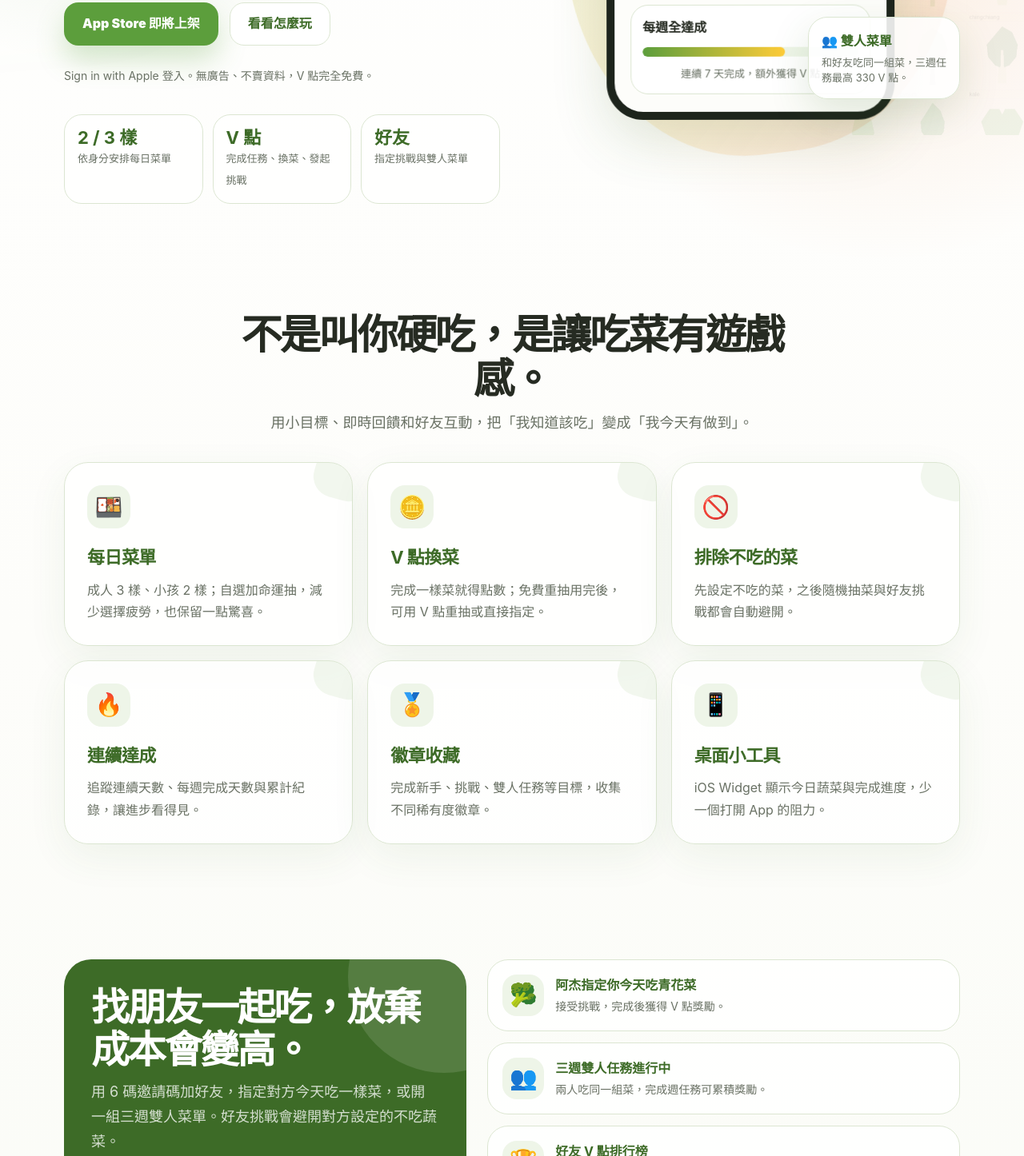
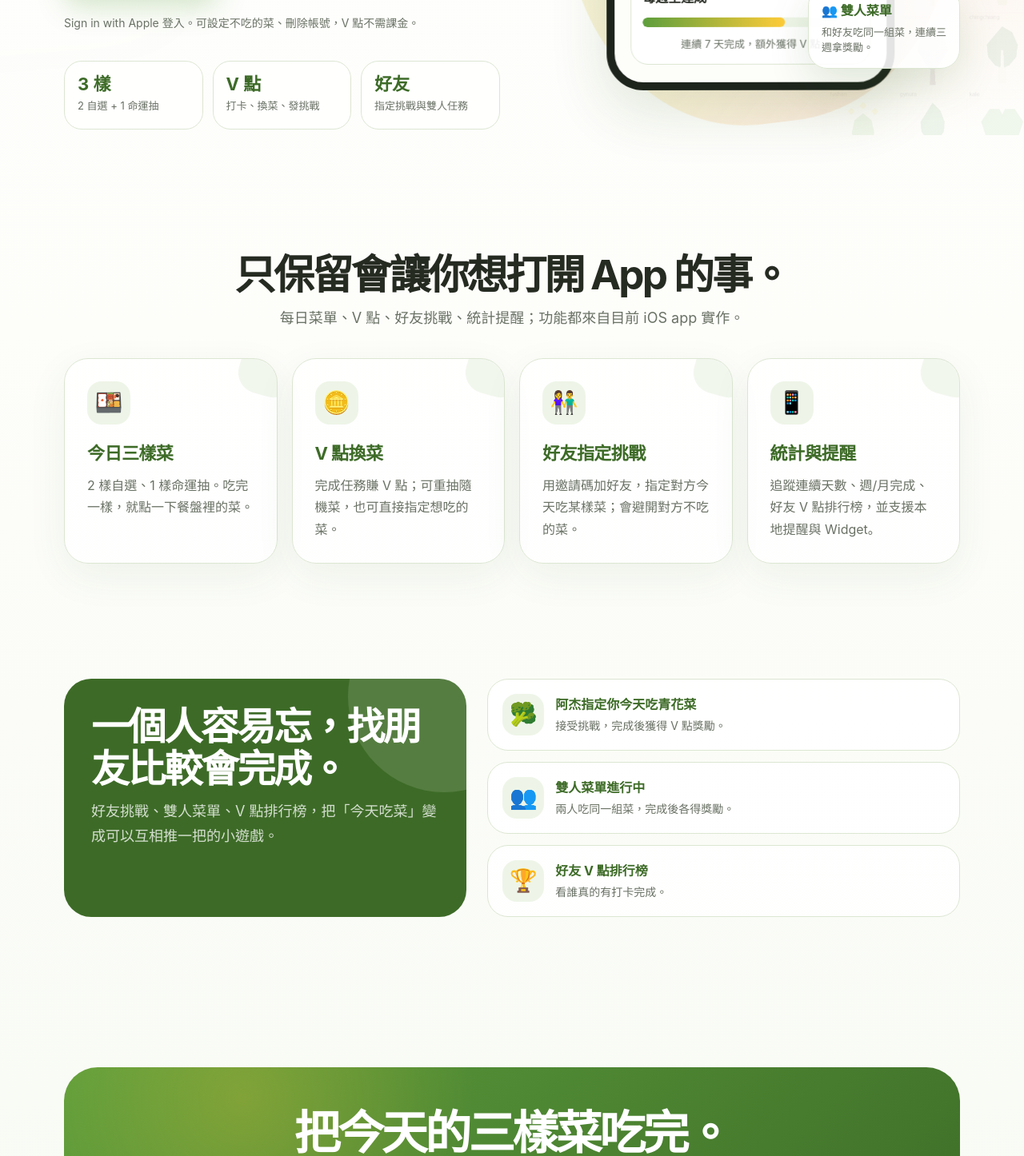
Before and after one commit to EatVege/eatvege.github.io, a plain HTML site: page index.html in a window 1280 px wide. Shown: the part 631-2077 px from the top of the page at 80% size. Drawn offline with Linux system fonts and the light colour scheme.

Commit message:
fix: align landing copy with app features

```diff
--- a/index.html
+++ b/index.html
@@ -3,10 +3,10 @@
 <head>
   <meta charset="UTF-8">
   <meta name="viewport" content="width=device-width, initial-scale=1.0">
-  <title>吃菜啦 EatVege — 每天把菜吃完，一起變好玩</title>
-  <meta name="description" content="吃菜啦 EatVege 是免費的 iOS 健康輕社交 App。每天 2/3 樣菜，自選加命運抽，搭配 V 點、好友挑戰、雙人菜單與統計排行榜，讓吃菜變成每日小任務。">
+  <title>吃菜啦 EatVege — 每天 3 樣菜，吃完賺 V 點</title>
+  <meta name="description" content="吃菜啦 EatVege 是免費的 iOS 健康輕社交 App。每天 3 樣菜：2 樣自選、1 樣命運抽。吃完打卡賺 V 點，和好友互相挑戰。">
   <meta property="og:title" content="吃菜啦 EatVege">
-  <meta property="og:description" content="每天 2/3 樣菜，自選加命運抽。用每日小任務、V 點和好友挑戰，把吃菜變成一件輕鬆好玩的事。">
+  <meta property="og:description" content="每天 3 樣菜：2 樣自選、1 樣命運抽。用每日小任務、V 點和好友挑戰，把吃菜變好玩。">
   <meta property="og:type" content="website">
   <meta name="theme-color" content="#5C9E3C">
   <link rel="icon" href="assets/eatvege-logo.png">
@@ -348,7 +348,7 @@
     .section-head p { margin: 0; color: var(--muted); font-size: 18px; }
     .grid {
       display: grid;
-      grid-template-columns: repeat(3, 1fr);
+      grid-template-columns: repeat(4, 1fr);
       gap: 18px;
     }
     .feature {
@@ -562,7 +562,6 @@
       <div class="nav-links">
         <a href="#features">功能</a>
         <a href="#social">好友挑戰</a>
-        <a href="#health">健康提醒</a>
         <a class="nav-cta" href="#download">即將上架</a>
       </div>
     </nav>
@@ -572,18 +571,18 @@
     <section class="shell hero">
       <div>
         <div class="eyebrow">免費 iOS App · 健康 × 輕社交</div>
-        <h1>每天把菜吃完，<span class="gradient-text">一起變好玩。</span></h1>
-        <p class="lead">吃菜啦把「今天要吃什麼菜」變成每日小任務：成人 3 樣、小孩 2 樣，自選幾樣，再交給命運抽一樣。吃完打卡、賺 V 點、和好友互相挑戰。</p>
+        <h1>每天 3 樣菜，<span class="gradient-text">吃完賺 V 點。</span></h1>
+        <p class="lead">吃菜啦把吃菜變成每日小任務：2 樣你選，1 樣命運抽。吃完打卡、累積連續天數，再用 V 點換菜或指定好友一起吃。</p>
         <div class="cta-row">
           <a class="button primary" href="#download">App Store 即將上架</a>
           <a class="button secondary" href="#features">看看怎麼玩</a>
         </div>
-        <p class="fineprint">Sign in with Apple 登入。無廣告、不賣資料，V 點完全免費。</p>
+        <p class="fineprint">Sign in with Apple 登入。可設定不吃的菜、刪除帳號，V 點不需課金。</p>
 
         <div class="proof" aria-label="產品重點">
-          <div class="proof-card"><strong>2 / 3 樣</strong><span>依身分安排每日菜單</span></div>
-          <div class="proof-card"><strong>V 點</strong><span>完成任務、換菜、發起挑戰</span></div>
-          <div class="proof-card"><strong>好友</strong><span>指定挑戰與雙人菜單</span></div>
+          <div class="proof-card"><strong>3 樣</strong><span>2 自選 + 1 命運抽</span></div>
+          <div class="proof-card"><strong>V 點</strong><span>打卡、換菜、發挑戰</span></div>
+          <div class="proof-card"><strong>好友</strong><span>指定挑戰與雙人任務</span></div>
         </div>
       </div>
 
@@ -591,7 +590,7 @@
         <div class="blob" aria-hidden="true"></div>
         <div class="float-card one">
           <b>🎲 命運抽菜</b>
-          <p>不知道吃什麼？每天保留一格給隨機蔬菜。</p>
+          <p>每天固定一格交給隨機蔬菜。</p>
         </div>
         <div class="phone">
           <div class="screen">
@@ -623,47 +622,37 @@
         </div>
         <div class="float-card two">
           <b>👥 雙人菜單</b>
-          <p>和好友吃同一組菜，三週任務最高 330 V 點。</p>
+          <p>和好友吃同一組菜，連續三週拿獎勵。</p>
         </div>
       </div>
     </section>
 
     <section id="features" class="shell">
       <div class="section-head">
-        <h2>不是叫你硬吃，是讓吃菜有遊戲感。</h2>
-        <p>用小目標、即時回饋和好友互動，把「我知道該吃」變成「我今天有做到」。</p>
+        <h2>只保留會讓你想打開 App 的事。</h2>
+        <p>每日菜單、V 點、好友挑戰、統計提醒；功能都來自目前 iOS app 實作。</p>
       </div>
 
       <div class="grid">
         <article class="feature">
           <div class="icon">🍱</div>
-          <h3>每日菜單</h3>
-          <p>成人 3 樣、小孩 2 樣；自選加命運抽，減少選擇疲勞，也保留一點驚喜。</p>
+          <h3>今日三樣菜</h3>
+          <p>2 樣自選、1 樣命運抽。吃完一樣，就點一下餐盤裡的菜。</p>
         </article>
         <article class="feature">
           <div class="icon">🪙</div>
           <h3>V 點換菜</h3>
-          <p>完成一樣菜就得點數；免費重抽用完後，可用 V 點重抽或直接指定。</p>
+          <p>完成任務賺 V 點；可重抽隨機菜，也可直接指定想吃的菜。</p>
         </article>
         <article class="feature">
-          <div class="icon">🚫</div>
-          <h3>排除不吃的菜</h3>
-          <p>先設定不吃的菜，之後隨機抽菜與好友挑戰都會自動避開。</p>
-        </article>
-        <article class="feature">
-          <div class="icon">🔥</div>
-          <h3>連續達成</h3>
-          <p>追蹤連續天數、每週完成天數與累計紀錄，讓進步看得見。</p>
-        </article>
-        <article class="feature">
-          <div class="icon">🏅</div>
-          <h3>徽章收藏</h3>
-          <p>完成新手、挑戰、雙人任務等目標，收集不同稀有度徽章。</p>
+          <div class="icon">👫</div>
+          <h3>好友指定挑戰</h3>
+          <p>用邀請碼加好友，指定對方今天吃某樣菜；會避開對方不吃的菜。</p>
         </article>
         <article class="feature">
           <div class="icon">📱</div>
-          <h3>桌面小工具</h3>
-          <p>iOS Widget 顯示今日蔬菜與完成進度，少一個打開 App 的阻力。</p>
+          <h3>統計與提醒</h3>
+          <p>追蹤連續天數、週/月完成、好友 V 點排行榜，並支援本地提醒與 Widget。</p>
         </article>
       </div>
     </section>
@@ -671,8 +660,8 @@
     <section id="social" class="shell">
       <div class="split">
         <div class="panel">
-          <h2>找朋友一起吃，放棄成本會變高。</h2>
-          <p>用 6 碼邀請碼加好友，指定對方今天吃一樣菜，或開一組三週雙人菜單。好友挑戰會避開對方設定的不吃蔬菜。</p>
+          <h2>一個人容易忘，找朋友比較會完成。</h2>
+          <p>好友挑戰、雙人菜單、V 點排行榜，把「今天吃菜」變成可以互相推一把的小遊戲。</p>
         </div>
         <div class="challenge-list">
           <div class="challenge">
@@ -681,37 +670,20 @@
           </div>
           <div class="challenge">
             <div class="avatar">👥</div>
-            <div><b>三週雙人任務進行中</b><span>兩人吃同一組菜，完成週任務可累積獎勵。</span></div>
+            <div><b>雙人菜單進行中</b><span>兩人吃同一組菜，完成後各得獎勵。</span></div>
           </div>
           <div class="challenge">
             <div class="avatar">🏆</div>
-            <div><b>好友 V 點排行榜</b><span>看看誰真的把菜吃完，而不是只說明天開始。</span></div>
+            <div><b>好友 V 點排行榜</b><span>看誰真的有打卡完成。</span></div>
           </div>
-        </div>
-      </div>
-    </section>
-
-    <section id="health" class="shell">
-      <div class="section-head">
-        <h2>小任務背後，是很實際的健康提醒。</h2>
-        <p>吃菜啦依據衛福部國民健康署每日飲食指南設計 onboarding 提醒：每天吃足 3～5 份蔬菜，並多選深色蔬菜。</p>
-      </div>
-      <div class="health">
-        <div class="health-card accent">
-          <strong>3–5 份</strong>
-          <p>1 份約 100 克，煮熟後約半碗。App 會把大目標拆成今天可完成的小格子。</p>
-        </div>
-        <div class="health-card">
-          <strong>1/3</strong>
-          <p>每天蔬果至少 1/3 選擇深綠、黃橙紅等深色種類；水果不能完全取代蔬菜。</p>
         </div>
       </div>
     </section>
 
     <section id="download" class="shell">
       <div class="final-cta">
-        <h2>準備好把菜吃完了嗎？</h2>
-        <p>吃菜啦 iOS 版即將上架 App Store。上架後可用 Apple 帳號登入，建立暱稱、設定不吃的菜，開始你的第一份今日菜單。</p>
+        <h2>把今天的三樣菜吃完。</h2>
+        <p>吃菜啦 iOS 版即將上架 App Store。App 內健康提醒依據衛福部國民健康署每日飲食指南：每天吃足 3～5 份蔬菜，並多選深色蔬菜。</p>
         <a class="button" href="mailto:k66inthesky@gmail.com?subject=EatVege%20上架通知">收到上架通知</a>
       </div>
     </section>
```
